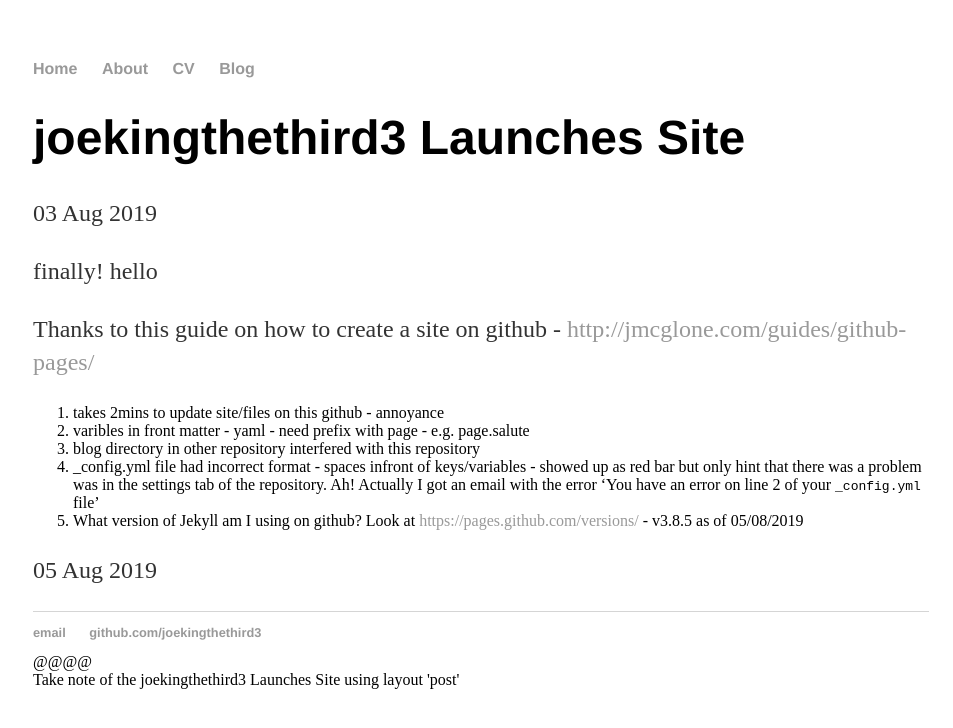
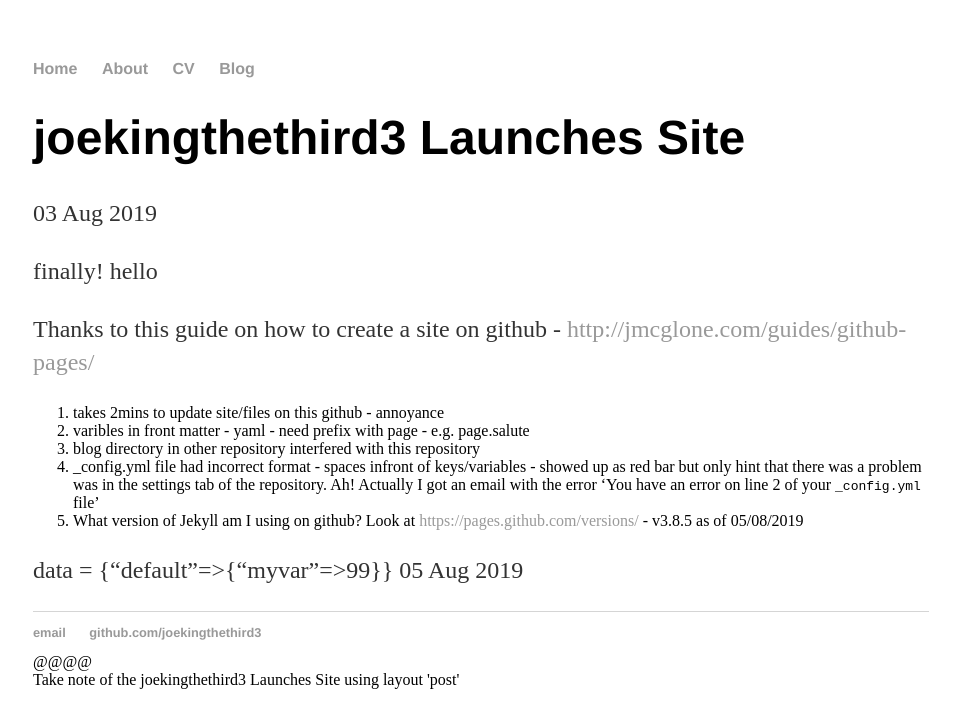
Before and after one commit to joekingTheThird3/joekingTheThird3.github.io, a Jekyll site: the page built from _posts/2019-08-03-myfirstpost.md, in a window 1280 px wide. Shown: the top 728 px of the page, without its empty margins (159-1112 px from the left). Built offline with Jekyll 4.4.1, drawn with Linux system fonts in a browser that asks for light colours.

Commit message:
Update 2019-08-03-myfirstpost.md

```diff
--- a/_posts/2019-08-03-myfirstpost.md
+++ b/_posts/2019-08-03-myfirstpost.md
@@ -16,4 +16,7 @@ Thanks to this guide on how to create a site on github  - <http://jmcglone.com/g
 but only hint that there was a problem was in the settings tab of the repository. Ah! Actually I got an email with the error 'You have an error on line 2 of your `_config.yml` file'
 5. What version of Jekyll am I using on github? Look at <https://pages.github.com/versions/> - v3.8.5 as of 05/08/2019
 
+
+
+data = {{  site.data }}
 {{ site.time | date_to_string }}
```
